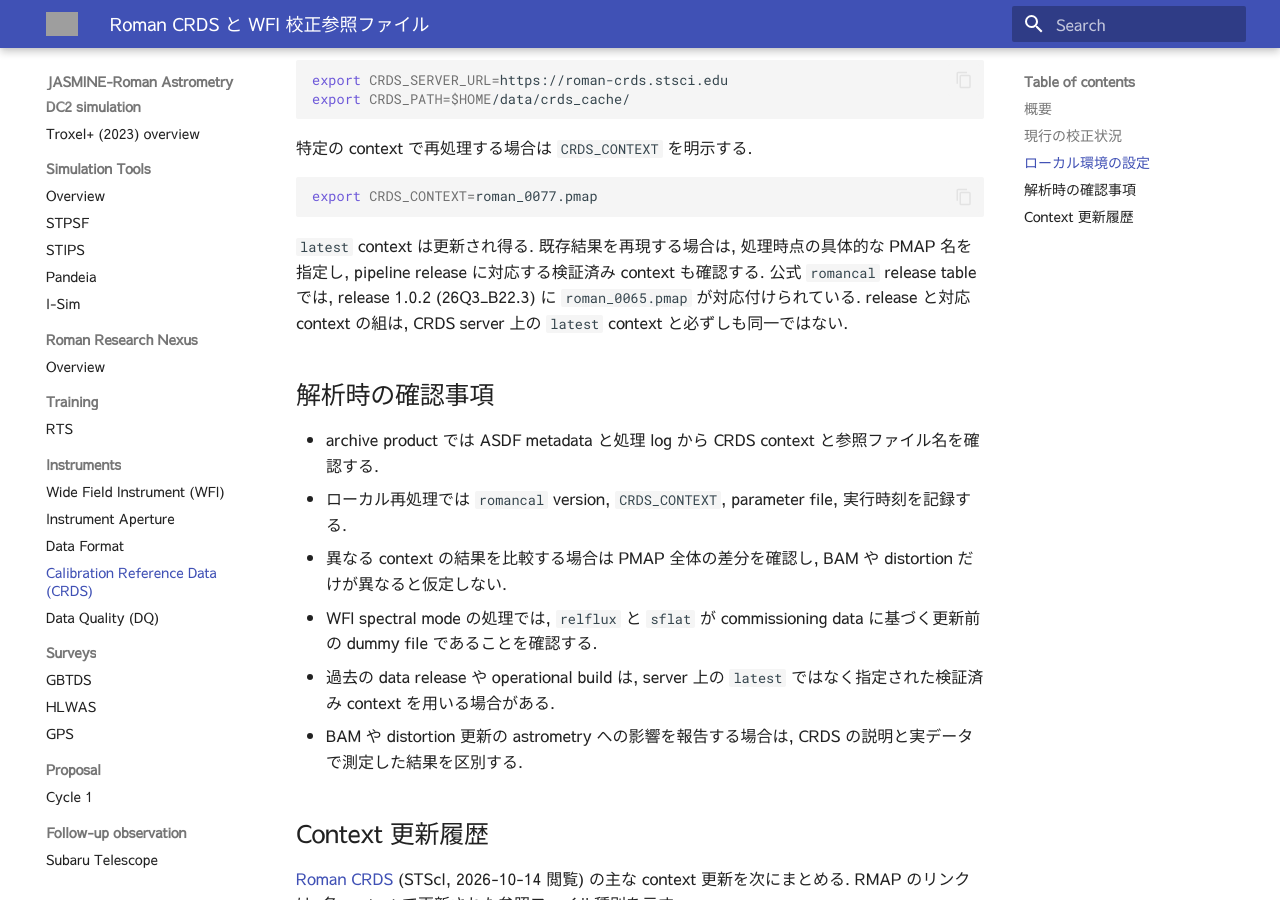
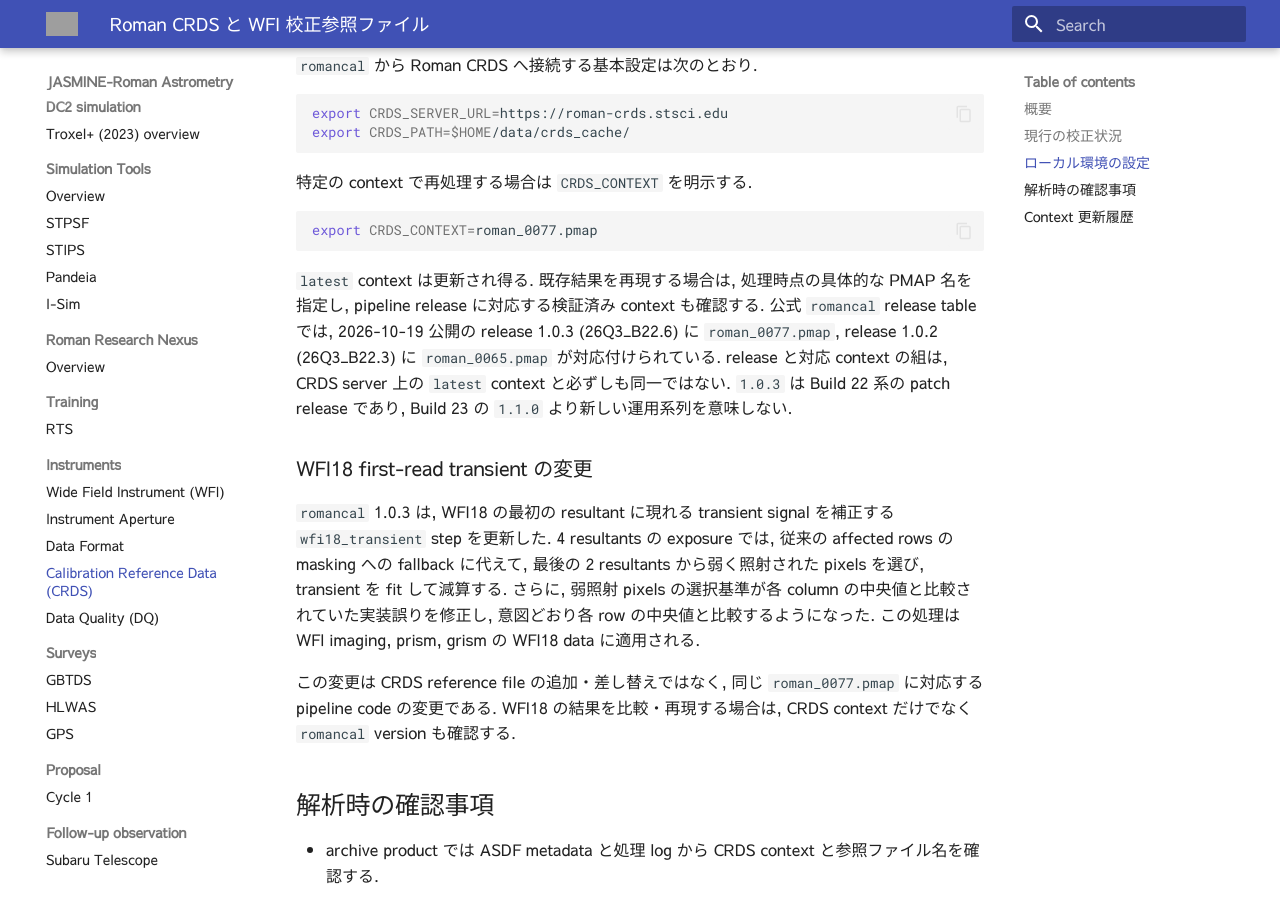
Before and after one commit to astronasutarou/jasmine-roman-astrometry, an MkDocs documentation site: the page built from docs/inst/crds.md, in a window 1280 px wide and 900 px high, scrolled down 3132 px. Built offline with MkDocs 1.6.1 and Material for MkDocs 9.7.7, drawn with Linux system fonts in a browser that asks for light colours; some of the changed text lies outside the part shown; grey boxes are pictures that could not be loaded.

Commit message:
docs: document romancal 1.0.3 WFI18 correction

````diff
--- a/docs/inst/crds.md
+++ b/docs/inst/crds.md
@@ -10,6 +10,7 @@ tags: [Roman, WFI, CRDS, calibration, reference file, spectroscopy, BAM, distort
 
 - [CRDS for Reference Files](https://roman-docs.stsci.edu/data-handbook-home/accessing-wfi-data/crds-for-reference-files) (STScI, Publication: 2024-01-05, Latest Update: 2024-12-20)
 - [`romancal` DMS Operational Build Versions](https://github.com/spacetelescope/romancal#dms-operational-build-versions) (STScI)
+- [`romancal` 1.0.3 release](https://github.com/spacetelescope/romancal/releases/tag/1.0.3) (STScI, 2026-10-19)
 
 ## 概要
 
@@ -81,7 +82,13 @@ export CRDS_PATH=$HOME/data/crds_cache/
 export CRDS_CONTEXT=roman_0077.pmap
 ```
 
-`latest` context は更新され得る. 既存結果を再現する場合は, 処理時点の具体的な PMAP 名を指定し, pipeline release に対応する検証済み context も確認する. 公式 `romancal` release table では, release 1.0.2 (26Q3_B22.3) に `roman_0065.pmap` が対応付けられている. release と対応 context の組は, CRDS server 上の `latest` context と必ずしも同一ではない.
+`latest` context は更新され得る. 既存結果を再現する場合は, 処理時点の具体的な PMAP 名を指定し, pipeline release に対応する検証済み context も確認する. 公式 `romancal` release table では, 2026-10-19 公開の release 1.0.3 (26Q3_B22.6) に `roman_0077.pmap`, release 1.0.2 (26Q3_B22.3) に `roman_0065.pmap` が対応付けられている. release と対応 context の組は, CRDS server 上の `latest` context と必ずしも同一ではない. `1.0.3` は Build 22 系の patch release であり, Build 23 の `1.1.0` より新しい運用系列を意味しない.
+
+### WFI18 first-read transient の変更
+
+`romancal` 1.0.3 は, WFI18 の最初の resultant に現れる transient signal を補正する `wfi18_transient` step を更新した. 4 resultants の exposure では, 従来の affected rows の masking への fallback に代えて, 最後の 2 resultants から弱く照射された pixels を選び, transient を fit して減算する. さらに, 弱照射 pixels の選択基準が各 column の中央値と比較されていた実装誤りを修正し, 意図どおり各 row の中央値と比較するようになった. この処理は WFI imaging, prism, grism の WFI18 data に適用される.
+
+この変更は CRDS reference file の追加・差し替えではなく, 同じ `roman_0077.pmap` に対応する pipeline code の変更である. WFI18 の結果を比較・再現する場合は, CRDS context だけでなく `romancal` version も確認する.
 
 ## 解析時の確認事項
 
````
